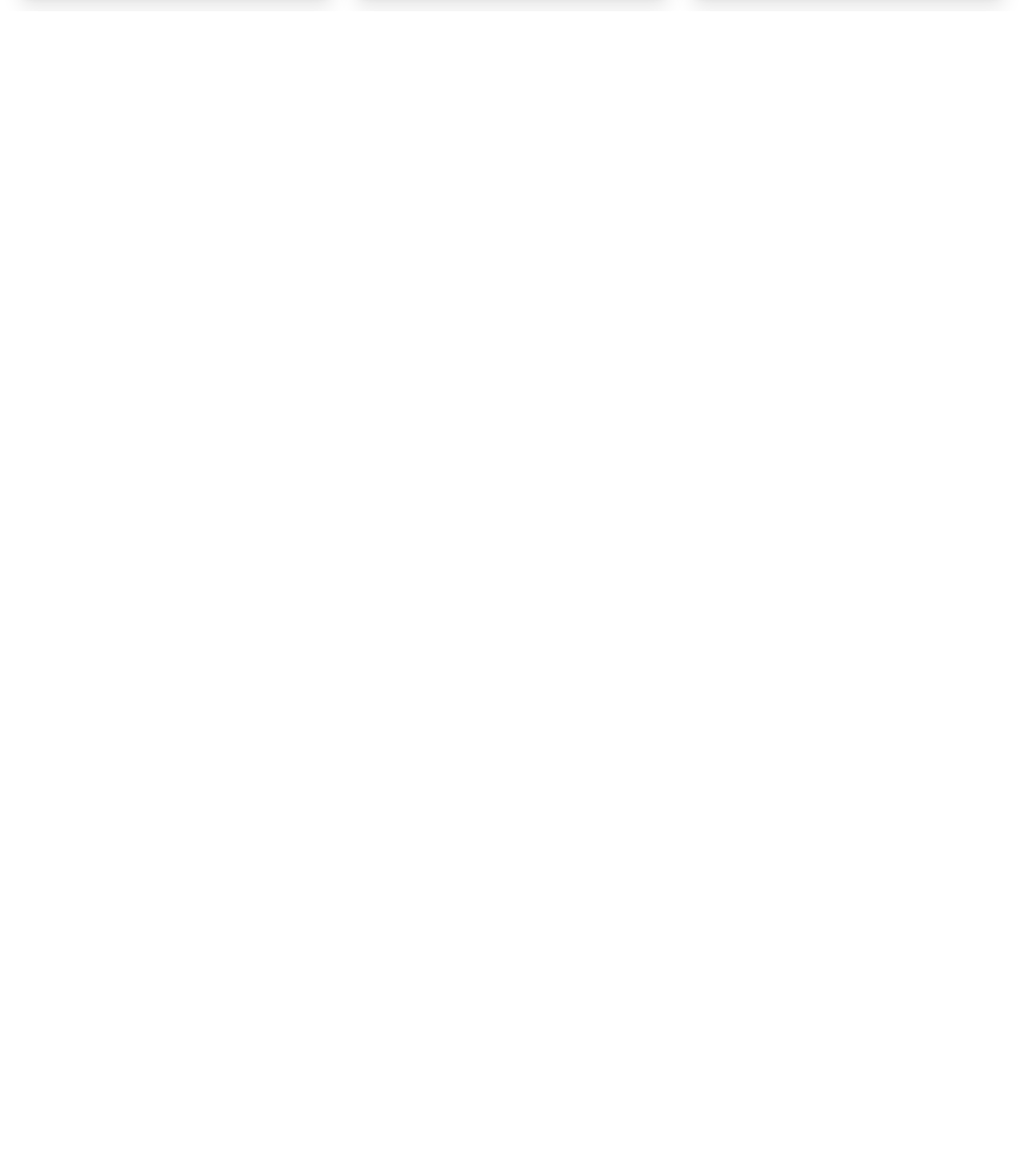
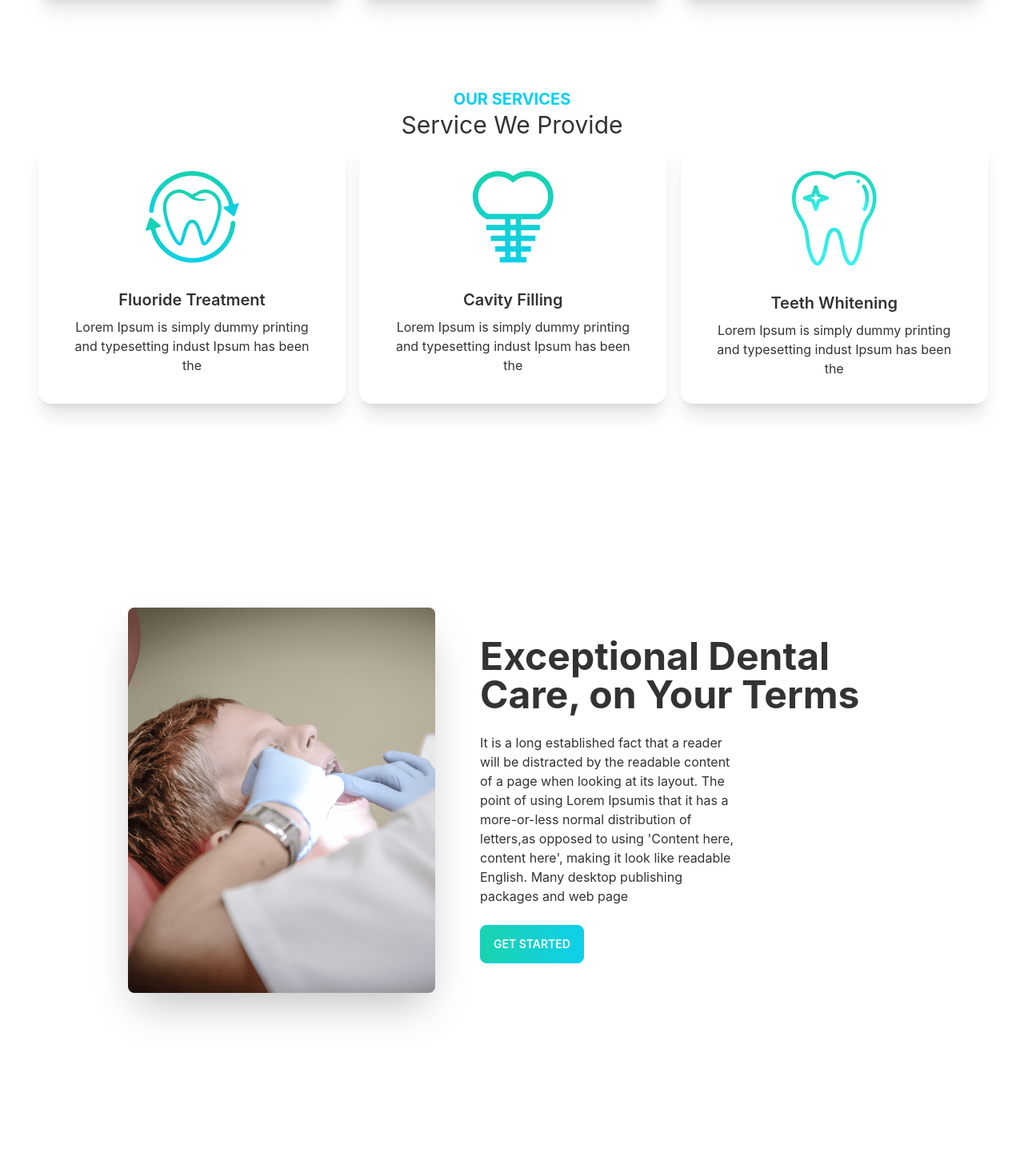
Before and after one commit to Faizul-Rien/doctors-portal-client, a React (Create React App) app: page /home in a window 1280 px wide. Shown: the part 1014-2470 px from the top of the page at 80% size. Before the commit the page ends 1028 px from the top, so only its background shows below. Built offline with nearby package versions, Linux system fonts and the light colour scheme.

Commit message:
add services and another 2 section

```diff
--- a/src/Pages/Home/Home.js
+++ b/src/Pages/Home/Home.js
@@ -1,12 +1,16 @@
 import React from 'react';
 import Banner from './Banner';
 import Info from './Info';
+import MakeAppointment from './MakeAppointment';
+import Services from './Services';
 
 const Home = () => {
     return (
         <div>
             <Banner></Banner>
             <Info></Info>
+            <Services></Services>
+            <MakeAppointment></MakeAppointment>
         </div>
     );
 };
--- a/src/Pages/Home/Info.js
+++ b/src/Pages/Home/Info.js
@@ -6,7 +6,7 @@
 
 const Info = () => {
     return (
-        <div className='grid grid-cols-1 lg:grid-cols-3 gap-5 m-5'>
+        <div className='grid grid-cols-1 lg:grid-cols-3 gap-5 px-12'>
             <InfoCard cardTitle ="Opening Hours" cardText="Closed ⋅ Opens 8AM" bgClass='bg-gradient-to-r from-secondary to-primary' img={clock}></InfoCard>
             <InfoCard cardTitle ="Visit our location" cardText="Brooklyn, NY 10036, United States" bgClass='bg-accent' img={marker}></InfoCard>
             <InfoCard cardTitle ="Contact us now" cardText="+000 123 456789" bgClass='bg-gradient-to-r from-secondary to-primary' img={phone}></InfoCard>
--- /dev/null
+++ b/src/Pages/Home/MakeAppointment.js
@@ -0,0 +1,23 @@
+import React from 'react';
+import doctor from '../../assets/images/doctor.png';
+import appointment from '../../assets/images/appointment.png';
+
+const MakeAppointment = () => {
+    return (
+       <section style={{
+        background: `url(${appointment})`
+       }} className='flex justify-center items-center'>
+           <div className='flex-1 hidden lg:block'>
+                <img className='mt-[-100px]' src={doctor} alt="" />
+           </div>
+           <div className='flex-1'>
+            <h3 className='text-primary'>Appointment</h3>
+            <h2 className='text-white font-bold text-3xl py-4'>Make an appointment Today</h2>
+            <p className='text-white mr-20 pb-5'>It is a long established fact that a reader will be distracted by the readable content of a page when looking at its layout. The point of using Lorem Ipsumis that it has a more-or-less normal distribution of letters,as opposed to using 'Content here, content here', making it look like readable English. Many desktop publishing packages and web page</p>
+            <button class="btn btn-primary text-white bg-gradient-to-r from-secondary to-primary">Get Started</button>
+           </div>
+       </section>
+    );
+};
+
+export default MakeAppointment;
--- /dev/null
+++ b/src/Pages/Home/Service.js
@@ -0,0 +1,17 @@
+import React from 'react';
+
+const Service = ({service}) => {
+    return (
+        <div class="card w-96 bg-base-100 shadow-xl">
+  <figure class="px-10 pt-10">
+    <img src={service.img} alt="Shoes" class="rounded-xl" />
+  </figure>
+  <div class="card-body items-center text-center">
+    <h2 class="card-title">{service.name}</h2>
+    <p>{service.description}</p>
+  </div>
+</div>
+    );
+};
+
+export default Service;
--- /dev/null
+++ b/src/Pages/Home/Services.js
@@ -0,0 +1,61 @@
+import React from 'react';
+import Fluoride from '../../assets/images/fluoride.png';
+import Cavity from '../../assets/images/cavity.png';
+import Whitening from '../../assets/images/whitening.png';
+import treatment from '../../assets/images/treatment.png';
+import Service from './Service';
+
+const Services = () => {
+    const services =[
+        {
+            _id: 1,
+            name:'Fluoride Treatment',
+            description: 'Lorem Ipsum is simply dummy printing and typesetting indust Ipsum has been the',
+            img:Fluoride
+        },
+        {
+            _id: 2,
+            name:'Cavity Filling',
+            description: 'Lorem Ipsum is simply dummy printing and typesetting indust Ipsum has been the',
+            img:Cavity
+        },
+        {
+            _id: 3,
+            name:'Teeth Whitening',
+            description: 'Lorem Ipsum is simply dummy printing and typesetting indust Ipsum has been the',
+            img:Whitening
+        }
+    ]
+    return (
+        <div className='my-28'>
+           <div className='text-center'>
+           <h3 className='text-primary text-xl font-bold'>OUR SERVICES</h3>
+            <h2 className='text-3xl'>Service We Provide</h2>
+           </div>
+           <div className='grid grid-cols-1 lg:grid-cols-3 gap-5 px-12'>
+               {
+                   services.map(service =><Service
+                   key={service._id}
+                   service={service}
+                   ></Service>)
+               }
+           </div>
+           <div className='mx-24'>
+           <div className='my-24 px-12'>
+           <div class="hero min-h-screen">
+  <div class="hero-content flex-col lg:flex-row">
+    <img src={treatment} class="max-w-sm rounded-lg shadow-2xl" alt=''/>
+    <div className='mx-10'>
+      <h1 class="text-5xl font-bold">Exceptional Dental Care, on Your Terms</h1>
+      <p class="py-6 w-4/6">It is a long established fact that a reader will be distracted by the readable content of a page when looking at its layout. The point of using Lorem Ipsumis that it has a more-or-less normal distribution of letters,as opposed to using 'Content here, content here', making it look like readable English. Many desktop publishing packages and web page</p>
+      <button class="btn btn-primary text-white bg-gradient-to-r from-secondary to-primary">Get Started</button>
+    </div>
+  </div>
+</div>
+           </div>
+           </div>
+        </div>
+    );
+};
+
+export default Services;
```
